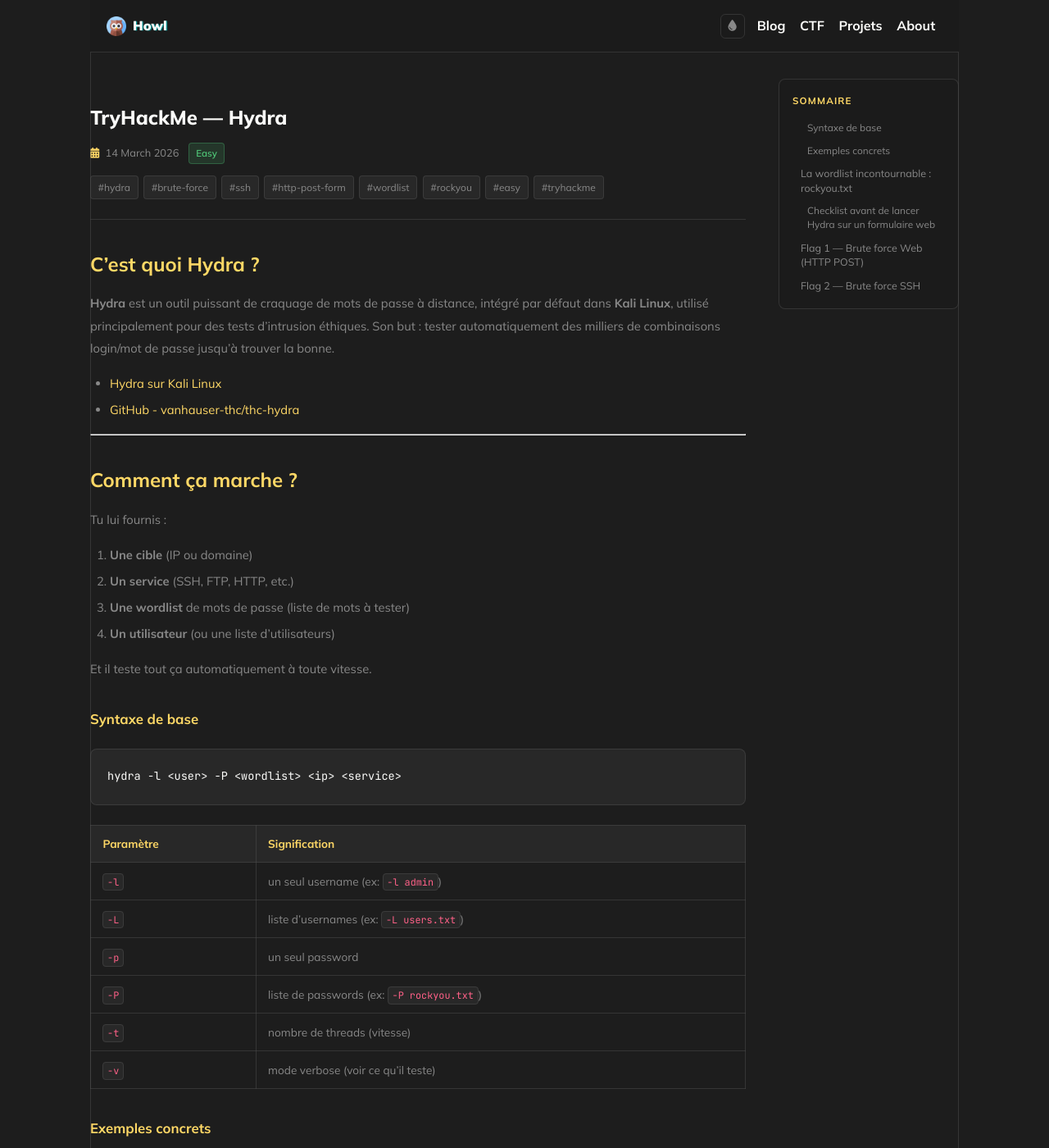
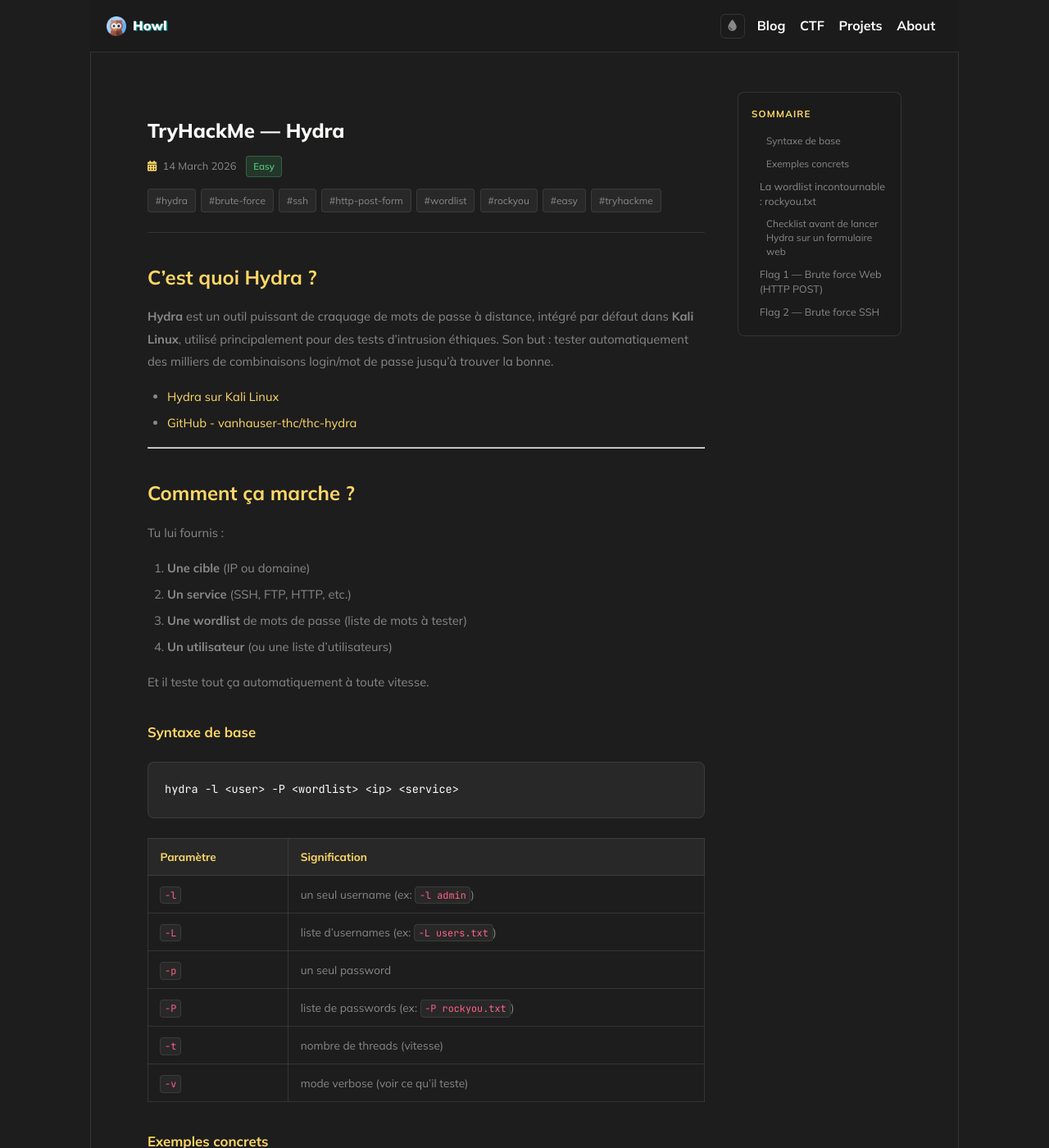
Before and after one commit to Hmdowl/hmdowl.github.io, a Jekyll site: the page built from _posts/2026-03-14-tryhackme-hydra.md, in a window 1280 px wide and 1400 px high. Shown: the whole window at 82% size. Built offline with Jekyll 4.4.1, drawn with Linux system fonts in a browser that asks for light colours; some of the changed text lies outside the part shown.

Commit message:
mise à jour

```diff
--- a/assets/css/style.css
+++ b/assets/css/style.css
@@ -2454,21 +2454,24 @@
 /* ── Layout post pleine largeur + TOC ── */
 .post-wrapper {
   display: flex;
-  gap: 2.5rem;
-  max-width: 1100px;
+  gap: 0;
+  max-width: 1200px;
   margin: 0 auto;
-  padding: 2rem 1.25rem 4rem;
+  padding: 3rem 1.5rem 5rem;
   align-items: flex-start;
+  justify-content: center;
 }
 
 .post-article {
-  flex: 1;
+  max-width: 720px;
+  width: 100%;
   min-width: 0;
+  padding-right: 2.5rem;
 }
 
 /* Sommaire fixe à droite */
 .post-toc {
-  width: 220px;
+  width: 200px;
   flex-shrink: 0;
   position: sticky;
   top: 5rem;
```
